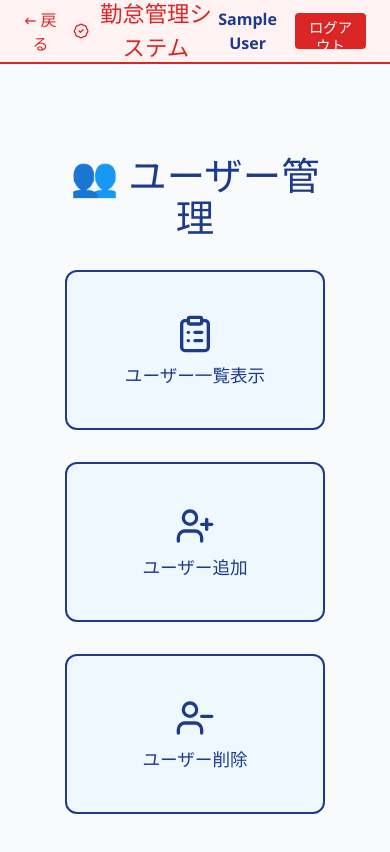
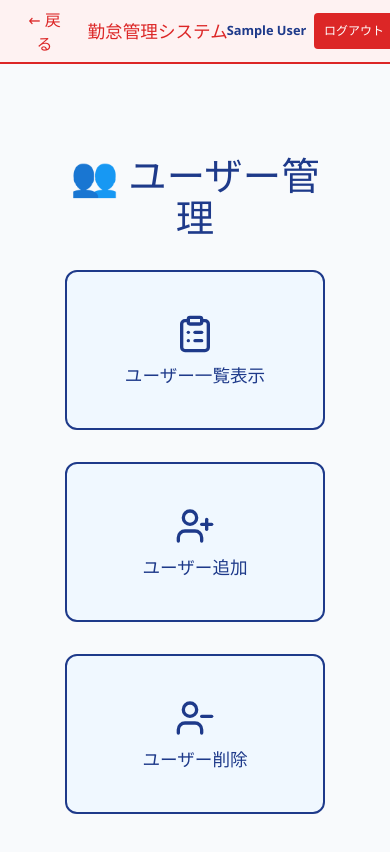
Before and after one commit to TMT-program/attendance-system, a Vue app in the folder frontend/: page /user-management in a window 390 px wide. Shown: the top 852 px of the page. Built offline with nearby package versions, Linux system fonts and the light colour scheme; no server answers; the database is empty; sample sign-in values are in the browser's storage.

Commit message:
スマホ向け画面調整4

```diff
--- a/frontend/src/App.vue
+++ b/frontend/src/App.vue
@@ -24,10 +24,13 @@ body {
   margin: 0;
   padding: 0;
   height: 100%;
-  overflow: hidden;
+  /* overflow: hidden; ← これを削除してスクロールを有効に */
 }
 
 .main-content {
   padding-top: 64px; /* ヘッダー分の余白 */
+  min-height: calc(100vh - 64px);
+  box-sizing: border-box;
+  overflow-x: hidden; /* 横スクロールは防止 */
 }
 </style>
--- a/frontend/src/components/AppHeader.vue
+++ b/frontend/src/components/AppHeader.vue
@@ -73,6 +73,7 @@ const goBack = () => {
   border-bottom: 2px solid #dc2626;
   padding: 0 1.5rem;
   box-sizing: border-box;
+  overflow: hidden; /* はみ出し防止 */
 }
 
 .left-section {
@@ -101,6 +102,9 @@ const goBack = () => {
   color: #dc2626;
   display: flex;
   align-items: center;
+  white-space: nowrap;
+  overflow: hidden;
+  text-overflow: ellipsis;
 }
 
 .title .icon {
@@ -112,12 +116,17 @@ const goBack = () => {
 .user-section {
   display: flex;
   align-items: center;
+  gap: 0.5rem;
+  max-width: 50%;
 }
 
 .username {
-  margin-right: 1rem;
+  white-space: nowrap;
+  overflow: hidden;
+  text-overflow: ellipsis;
   font-weight: 600;
   color: #1e3a8a;
+  max-width: 140px;
 }
 
 .user-section button {
@@ -131,9 +140,27 @@ const goBack = () => {
   border-radius: 4px;
   cursor: pointer;
   transition: background-color 0.2s ease;
+  white-space: nowrap;
 }
 
 .user-section button:hover {
   background-color: #b91c1c;
 }
+
+/* スマホ対応 */
+@media (max-width: 600px) {
+  .title {
+    font-size: 1.1rem;
+  }
+
+  .username {
+    font-size: 0.8rem;
+    max-width: 100px;
+  }
+
+  .user-section button {
+    font-size: 0.75rem;
+    padding: 0.3rem 0.6rem;
+  }
+}
 </style>
```
